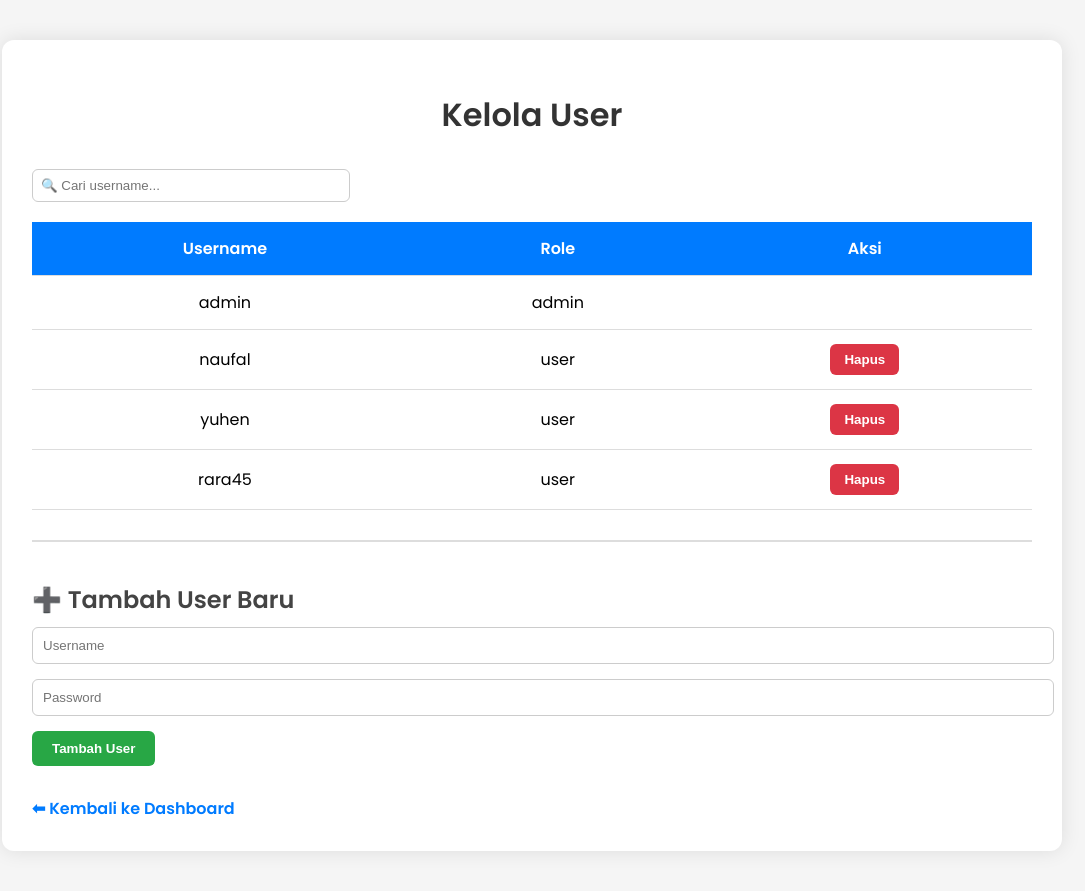
After one commit to naufalln85/smartparking, a Flask app: page /admin/users in a window 1280 px wide. The commit adds this page. Shown: the whole page, without its empty margins (108-1193 px from the left). Run offline with Flask 3, Linux system fonts and the light colour scheme; a user stored in the database is signed in; data comes from the database, SQL or seed files in the repository; both versions use the stored data as it was after the commit.

Commit message:
Update fitur admin

```diff
--- a/iot/app.py
+++ b/iot/app.py
@@ -4,28 +4,31 @@ import sqlite3
 import os
 
 app = Flask(__name__)
-app.secret_key = 'secretkey123'  # Ganti ke yang aman di produksi
+app.secret_key = 'secretkey123'  # Ganti dengan yang lebih aman di produksi
 DATABASE = os.path.join('instance', 'parking.db')
-
-# Token Blynk
 BLYNK_TOKEN = "xbC-JEuKmxpdry7iTOd8n2h_bCsaOf-I"
 
-# Inisialisasi database
 def get_db_connection():
     conn = sqlite3.connect(DATABASE)
     conn.row_factory = sqlite3.Row
     return conn
 
+# Inisialisasi DB dan admin
 with app.app_context():
+    if not os.path.exists('instance'):
+        os.makedirs('instance')
     conn = get_db_connection()
     cur = conn.cursor()
+
     cur.execute('''
         CREATE TABLE IF NOT EXISTS users (
             id INTEGER PRIMARY KEY AUTOINCREMENT,
             username TEXT UNIQUE NOT NULL,
-            password TEXT NOT NULL
+            password TEXT NOT NULL,
+            role TEXT DEFAULT 'user'
         )
     ''')
+
     cur.execute('''
         CREATE TABLE IF NOT EXISTS bookings (
             id INTEGER PRIMARY KEY AUTOINCREMENT,
@@ -35,13 +38,14 @@ with app.app_context():
             FOREIGN KEY(user_id) REFERENCES users(id)
         )
     ''')
-    conn.commit()
-    # Buat akun admin default
+
+    # Tambahkan admin jika belum ada
     admin = cur.execute('SELECT * FROM users WHERE username = "admin"').fetchone()
     if not admin:
         admin_pw = generate_password_hash("admin123#")
-        cur.execute('INSERT INTO users (username, password) VALUES (?, ?)', ("admin", admin_pw))
-        conn.commit()
+        cur.execute('INSERT INTO users (username, password, role) VALUES (?, ?, ?)',
+                    ("admin", admin_pw, "admin"))
+    conn.commit()
     conn.close()
 
 @app.route('/')
@@ -80,8 +84,13 @@ def login():
         if user and check_password_hash(user['password'], password):
             session['user_id'] = user['id']
             session['username'] = user['username']
+            session['role'] = user['role']
             flash('Login berhasil!', 'success')
-            return redirect(url_for('dashboard'))
+
+            if user['role'] == 'admin':
+                return redirect(url_for('dashboard'))
+            else:
+                return redirect(url_for('dashboard'))
         else:
             flash('Username atau password salah!', 'danger')
 
@@ -126,6 +135,49 @@ def unbook_slot(slot_id):
     flash(f'Slot {slot_id} berhasil dilepas!', 'info')
     return redirect(url_for('dashboard'))
 
+@app.route('/admin/users', methods=['GET', 'POST'])
+def admin_users():
+    if 'username' not in session or session.get('role') != 'admin':
+        return redirect(url_for('login'))
+
+    conn = get_db_connection()
+    if request.method == 'POST':
+        username = request.form['username']
+        password = request.form['password']
+
+        if not username or not password:
+            flash("Username dan password tidak boleh kosong.")
+            return redirect(url_for('admin_users'))
+
+        existing_user = conn.execute("SELECT * FROM users WHERE username = ?", (username,)).fetchone()
+        if existing_user:
+            flash("Username sudah ada.")
+        else:
+            hashed = generate_password_hash(password)
+            conn.execute("INSERT INTO users (username, password, role) VALUES (?, ?, ?)",
+                         (username, hashed, "user"))
+            conn.commit()
+            flash("User berhasil ditambahkan.")
+
+    users = conn.execute("SELECT id, username, role FROM users").fetchall()
+    conn.close()
+    return render_template('admin_users.html', users=users)
+
+@app.route('/admin/delete_user/<int:user_id>', methods=['POST'])
+def delete_user(user_id):
+    if 'username' not in session or session.get('role') != 'admin':
+        flash("Akses ditolak.", "danger")
+        return redirect(url_for('dashboard'))
+
+    conn = get_db_connection()
+    conn.execute('DELETE FROM bookings WHERE user_id = ?', (user_id,))
+    conn.execute('DELETE FROM users WHERE id = ?', (user_id,))
+    conn.commit()
+    conn.close()
+
+    flash("User berhasil dihapus.", "info")
+    return redirect(url_for('admin_users'))
+
 @app.route('/api/status')
 def get_status():
     try:
@@ -144,8 +196,7 @@ def get_status():
         ''').fetchall()
         conn.close()
 
-        # Kirim username hanya jika admin
-        is_admin = session.get("username") == "admin"
+        is_admin = session.get("role") == "admin"
         bookings_list = [
             {
                 "slot_id": b["slot_id"],
@@ -167,7 +218,7 @@ def get_status():
 
 @app.route('/admin')
 def admin_panel():
-    if 'username' not in session or session['username'] != 'admin':
+    if 'username' not in session or session.get('role') != 'admin':
         flash("Akses ditolak. Hanya admin yang bisa mengakses halaman ini.", "danger")
         return redirect(url_for('dashboard'))
 
@@ -182,7 +233,7 @@ def admin_panel():
 
 @app.route('/admin/unbook/<int:booking_id>', methods=['POST'])
 def admin_unbook(booking_id):
-    if 'username' not in session or session['username'] != 'admin':
+    if 'username' not in session or session.get('role') != 'admin':
         flash("Akses ditolak.", "danger")
         return redirect(url_for('dashboard'))
 
@@ -194,6 +245,4 @@ def admin_unbook(booking_id):
     return redirect(url_for('admin_panel'))
 
 if __name__ == '__main__':
-    if not os.path.exists('instance'):
-        os.mkdir('instance')
     app.run(debug=True, host='0.0.0.0', port=80)
--- /dev/null
+++ b/iot/templates/admin_users.html
@@ -0,0 +1,199 @@
+<!DOCTYPE html>
+<html lang="en">
+<head>
+  <meta charset="UTF-8">
+  <title>Kelola User - Admin</title>
+  <link href="https://fonts.googleapis.com/css2?family=Poppins:wght@400;600&display=swap" rel="stylesheet">
+  <style>
+    body {
+      font-family: 'Poppins', sans-serif;
+      margin: 0;
+      background-color: #f5f5f5;
+    }
+
+    .container {
+      max-width: 1000px;
+      margin: 40px auto;
+      background-color: white;
+      padding: 30px;
+      border-radius: 12px;
+      box-shadow: 0 0 20px rgba(0,0,0,0.1);
+    }
+
+    h1 {
+      text-align: center;
+      margin-bottom: 30px;
+      color: #333;
+    }
+
+    table {
+      width: 100%;
+      border-collapse: collapse;
+      margin-top: 20px;
+    }
+
+    th, td {
+      padding: 14px 16px;
+      border-bottom: 1px solid #ddd;
+      text-align: center;
+    }
+
+    th {
+      background-color: #007bff;
+      color: white;
+    }
+
+    tr:hover {
+      background-color: #f1f1f1;
+    }
+
+    .btn {
+      background-color: #dc3545;
+      color: white;
+      padding: 8px 14px;
+      border: none;
+      border-radius: 6px;
+      cursor: pointer;
+      font-weight: bold;
+    }
+
+    .btn:hover {
+      background-color: #b02a37;
+    }
+
+    .form-section {
+      margin-top: 30px;
+      padding-top: 20px;
+      border-top: 2px solid #ddd;
+    }
+
+    .form-section h2 {
+      margin-bottom: 10px;
+      color: #444;
+    }
+
+    .form-group {
+      margin-bottom: 15px;
+    }
+
+    .form-group input {
+      width: 100%;
+      padding: 10px;
+      border: 1px solid #ccc;
+      border-radius: 6px;
+    }
+
+    .submit-btn {
+      background-color: #28a745;
+      color: white;
+      padding: 10px 20px;
+      border: none;
+      border-radius: 6px;
+      cursor: pointer;
+      font-weight: bold;
+    }
+
+    .submit-btn:hover {
+      background-color: #218838;
+    }
+
+    .nav {
+      margin-top: 30px;
+      display: flex;
+      justify-content: space-between;
+      align-items: center;
+    }
+
+    .nav a {
+      color: #007bff;
+      text-decoration: none;
+      font-weight: bold;
+    }
+
+    .nav a:hover {
+      text-decoration: underline;
+    }
+
+    .filter-box {
+      margin-bottom: 20px;
+    }
+
+    .filter-box input {
+      padding: 8px;
+      width: 100%;
+      max-width: 300px;
+      border-radius: 6px;
+      border: 1px solid #ccc;
+    }
+  </style>
+</head>
+<body>
+  <div class="container">
+    <h1>Kelola User</h1>
+
+    <div class="filter-box">
+      <input type="text" id="searchInput" onkeyup="filterTable()" placeholder="🔍 Cari username...">
+    </div>
+
+    <table id="userTable">
+      <thead>
+        <tr>
+          <th>Username</th>
+          <th>Role</th>
+          <th>Aksi</th>
+        </tr>
+      </thead>
+      <tbody>
+        {% for user in users %}
+        <tr>
+          <td>{{ user['username'] }}</td>
+          <td>{{ user['role'] }}</td>
+          <td>
+            {% if user['username'] != 'admin' %}
+              <form method="POST" action="{{ url_for('delete_user', user_id=user['id']) }}" onsubmit="return confirm('Yakin hapus {{ user['username'] }}?')">
+              <input type="hidden" name="username" value="{{ user['username'] }}">
+              <button type="submit" class="btn">Hapus</button>
+            </form>
+            {% endif %}
+          </td>
+        </tr>
+        {% endfor %}
+      </tbody>
+    </table>
+
+    <div class="form-section">
+      <h2>➕ Tambah User Baru</h2>
+      <form action="{{ url_for('admin_users') }}" method="POST">
+        <div class="form-group">
+          <input type="text" name="username" placeholder="Username" required>
+        </div>
+        <div class="form-group">
+          <input type="password" name="password" placeholder="Password" required>
+        </div>
+        <button type="submit" class="submit-btn">Tambah User</button>
+      </form>
+    </div>
+
+    <div class="nav">
+      <a href="{{ url_for('dashboard') }}">⬅ Kembali ke Dashboard</a>
+    </div>
+  </div>
+
+  <script>
+    function filterTable() {
+      var input, filter, table, tr, td, i, txtValue;
+      input = document.getElementById("searchInput");
+      filter = input.value.toUpperCase();
+      table = document.getElementById("userTable");
+      tr = table.getElementsByTagName("tr");
+      for (i = 1; i < tr.length; i++) {
+        td = tr[i].getElementsByTagName("td")[0];
+        if (td) {
+          txtValue = td.textContent || td.innerText;
+          tr[i].style.display = txtValue.toUpperCase().indexOf(filter) > -1 ? "" : "none";
+        }
+      }
+    }
+  </script>
+</body>
+</html>
```
Also changed, not shown: iot/templates/admin_panel.html (+9 -4 lines), iot/instance/parking.db.
